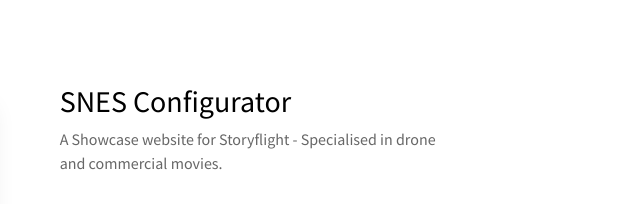
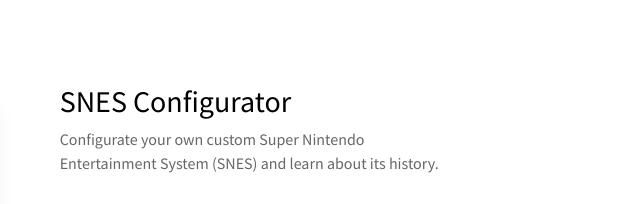
Before and after one commit to niklasschjoldager/schjoldby.dk, a website built with Vite: page index.html in a window 1280 px wide. Shown: the part 1680-1884 px from the top of the page, 660-1280 px from the left. Built offline with nearby package versions, Linux system fonts and the light colour scheme.

Commit message:
SNES project description

```diff
--- a/index.html
+++ b/index.html
@@ -322,7 +322,7 @@
               <div class="flex flex-col w-full gap-y-8 gap-x-16 md:flex-row lg:flex-col">
                 <div class="md:basis-1/2">
                   <h3 class="mb-2 text-2xl sm:text-3xl">SNES Configurator</h3>
-                  <p class="text-black max-w-prose text-opacity-60">A Showcase website for Storyflight - Specialised in drone and commercial movies.</p>
+                  <p class="text-black max-w-prose text-opacity-60">Configurate your own custom Super Nintendo Entertainment System (SNES) and learn about its history.</p>
                 </div>
                 <div class="md:basis-1/2">
                   <h4 class="text-lg font-semibold">Tech stack</h4>
```
